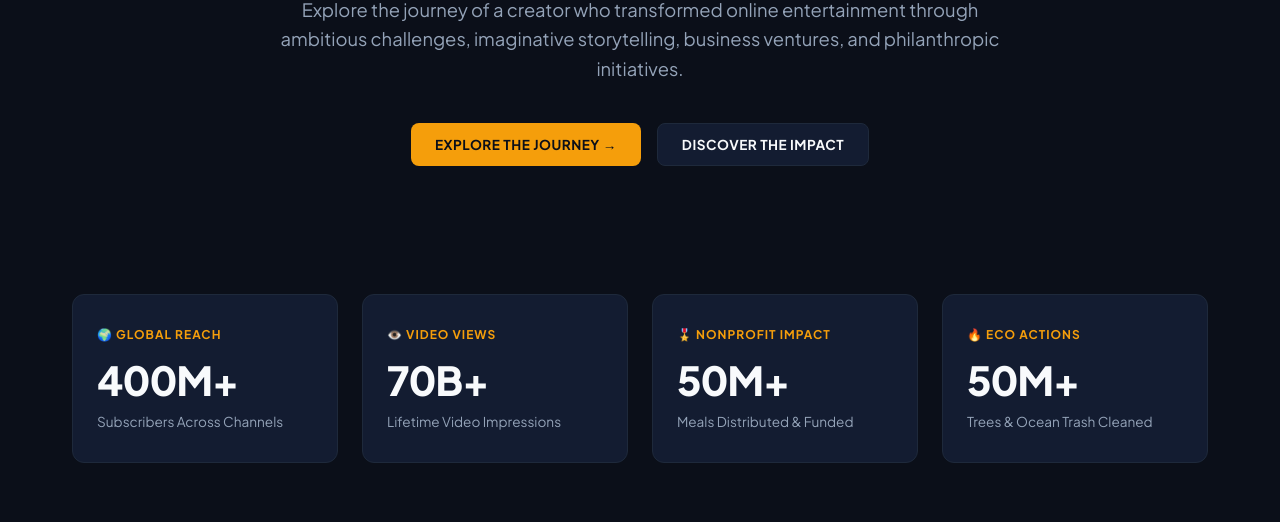
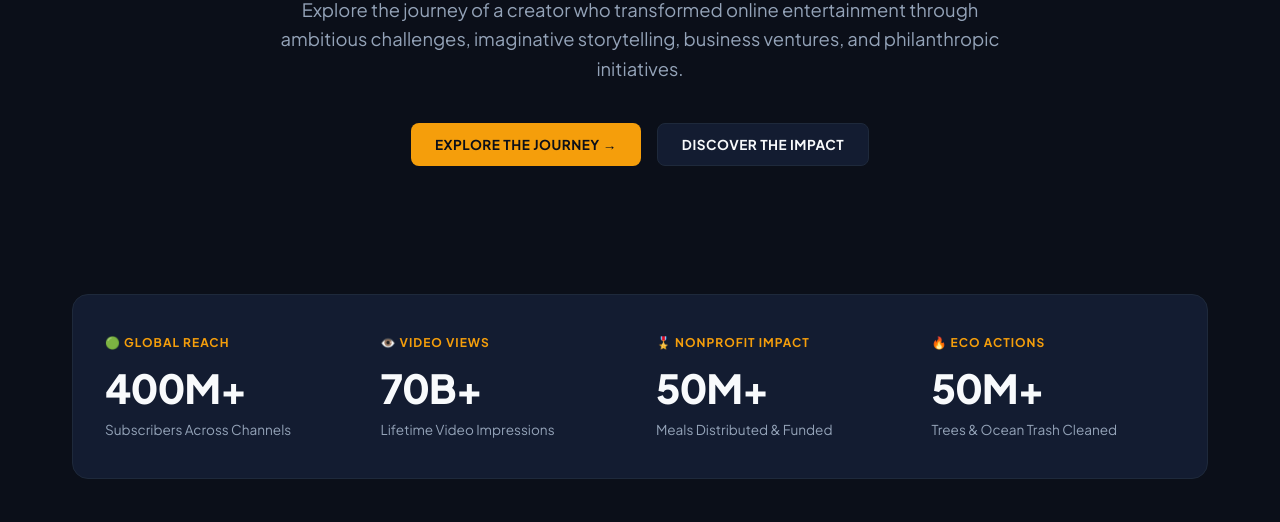
Before and after one commit to Sanjana20052009/Beast_Hub, a plain HTML site: page index.html in a window 1280 px wide. Shown: the part 430-952 px from the top of the page. Drawn offline with Linux system fonts and the light colour scheme.

Commit message:
Fix orientation and layout for stats card box

```diff
--- a/index.html
+++ b/index.html
@@ -52,10 +52,11 @@
             </div>
         </div>
 
-        <!-- Stats Bar -->
+        <!-- Stats Bar (Framed Inside Rounded Border Box like your screenshot) -->
+        <div class="stats-wrapper">
             <div class="stats-container">
                 <div class="stat-box">
-                <div class="stat-label">🌍 GLOBAL REACH</div>
+                    <div class="stat-label">🟢 GLOBAL REACH</div>
                     <div class="stat-value">400M+</div>
                     <div class="stat-desc">Subscribers Across Channels</div>
                 </div>
@@ -73,6 +74,7 @@
                     <div class="stat-label">🔥 ECO ACTIONS</div>
                     <div class="stat-value">50M+</div>
                     <div class="stat-desc">Trees & Ocean Trash Cleaned</div>
+                </div>
             </div>
         </div>
 
--- a/style.css
+++ b/style.css
@@ -210,27 +210,25 @@ header {
     justify-content: center;
 }
 
-/* Stats Container */
-.stats-container {
-    display: grid;
-    grid-template-columns: repeat(4, 1fr);
-    gap: 1.5rem;
+/* Stats Wrapper & Container */
+.stats-wrapper {
     max-width: 1200px;
     margin: 4rem auto;
     padding: 0 2rem;
 }
 
-.stat-box {
+.stats-container {
     background: var(--surface-color);
     border: 1px solid var(--border-color);
-    padding: 2rem 1.5rem;
-    border-radius: 12px;
-    transition: transform 0.25s ease, border-color 0.25s ease;
+    border-radius: 16px;
+    padding: 2.5rem 2rem;
+    display: grid;
+    grid-template-columns: repeat(4, 1fr);
+    gap: 2rem;
 }
 
-.stat-box:hover {
-    transform: translateY(-4px);
-    border-color: rgba(245, 158, 11, 0.4);
+.stat-box {
+    text-align: left;
 }
 
 .stat-label {
```
Lines whose indentation alone changed are shown as unchanged.
